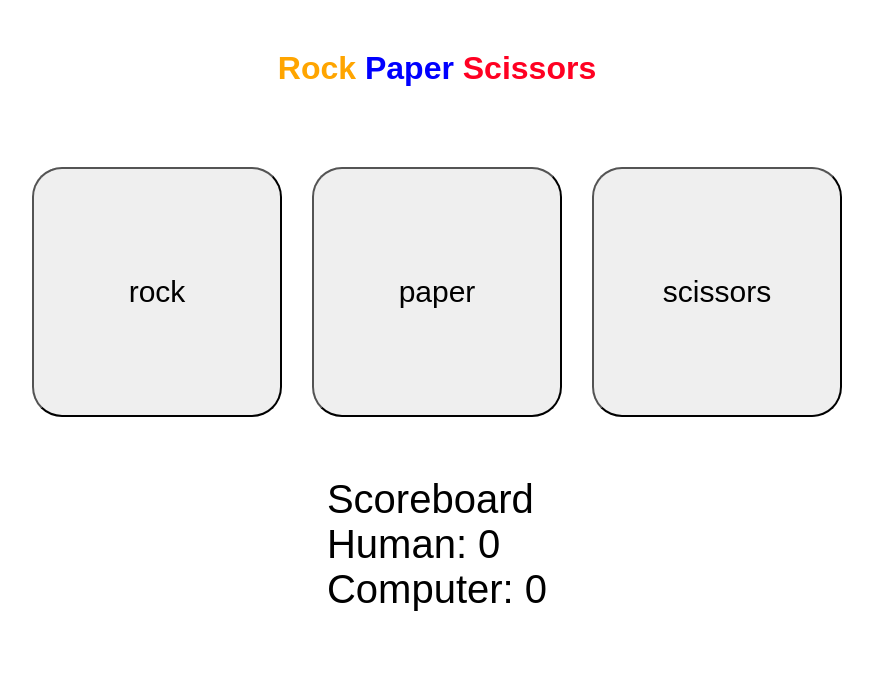
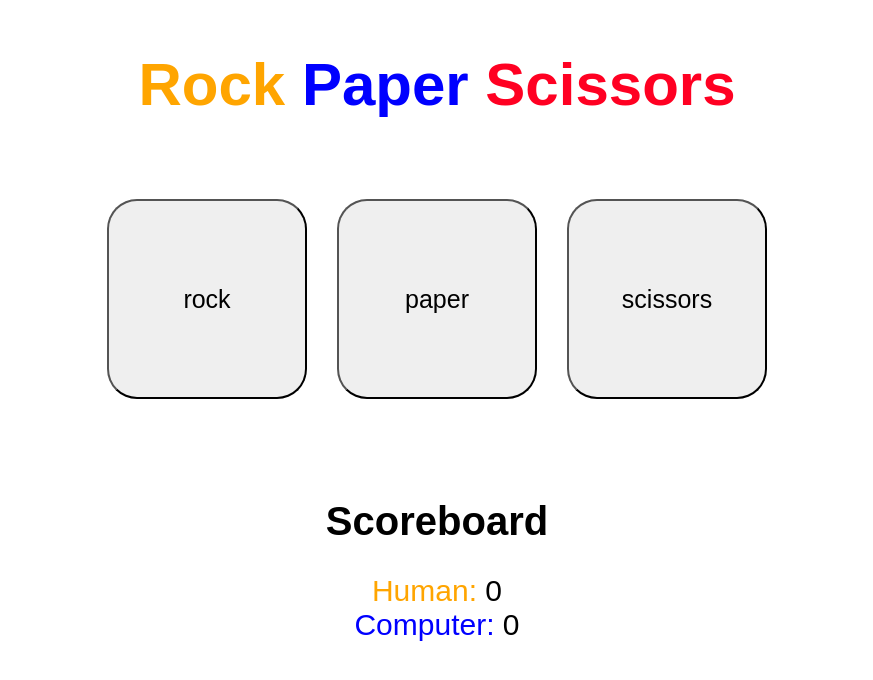
Before and after one commit to EL101/rock-paper-scissors, a plain HTML site: page index.html in a window 1280 px wide. Shown: the whole page, without its empty margins (203-1076 px from the left). Drawn offline with Linux system fonts and the light colour scheme; a web font is replaced by a local one.

Commit message:
Style the scoreboard

```diff
--- a/index.html
+++ b/index.html
@@ -21,9 +21,9 @@
     </div>
     <div class="result"></div>
     <div class="scoreboard">
-        Scoreboard
-        <div class="human-score">Human: 0</div>
-        <div class="computer-score">Computer: 0</div>
+        <h3>Scoreboard</h3>
+        <div class="human-score">Human: <span class="score">0</span></div>
+        <div class="computer-score">Computer: <span class="score">0</span></div>
     </div>
 </body>
 </html>
--- a/script.js
+++ b/script.js
@@ -32,8 +32,8 @@ function displayWinOrLose(won, humanChoice, computerChoice) {
         result.textContent = ("You Lose! " + computerChoice + " beats " + humanChoice + "!");
         result.classList.add("lose");
     }
-    humanScoreboard.textContent = `Human: ${humanScore}`;
-    computerScoreboard.textContent = `Computer: ${computerScore}`;
+    humanScoreboard.firstElementChild.textContent = humanScore;
+    computerScoreboard.firstElementChild.textContent = computerScore;
 }
 
 function playRound(event) {
--- a/styles.css
+++ b/styles.css
@@ -11,11 +11,14 @@ body {
     flex-direction: column;
     align-items: center;
     gap: 30px;
+    text-align: center;
 }
 
 h1 {
     margin: 50px;
+    font-size: 60px;
 }
+
 #rock-title {
     color: orange;
 }
@@ -31,14 +34,14 @@ h1 {
     flex-wrap: wrap;
     justify-content: center;
     gap: 30px;
+    margin-bottom: 40px;
 }
 button {
-    width: 250px;
-    height: 250px;
+    width: 200px;
+    height: 200px;
     padding: 50px;
-    font-size: 30px;
+    font-size: 25px;
     border-radius: 30px;
-    text-align: center;
 }
 
 .tie {
@@ -52,5 +55,19 @@ button {
 }
 
 .result, .scoreboard {
+    font-size: 30px;
+}
+
+h3 {
+    margin-bottom: 30px;
     font-size: 40px;
 }
+.human-score {
+    color: orange;
+}
+.computer-score {
+    color: blue;
+}
+.score {
+    color: black;
+}
```
